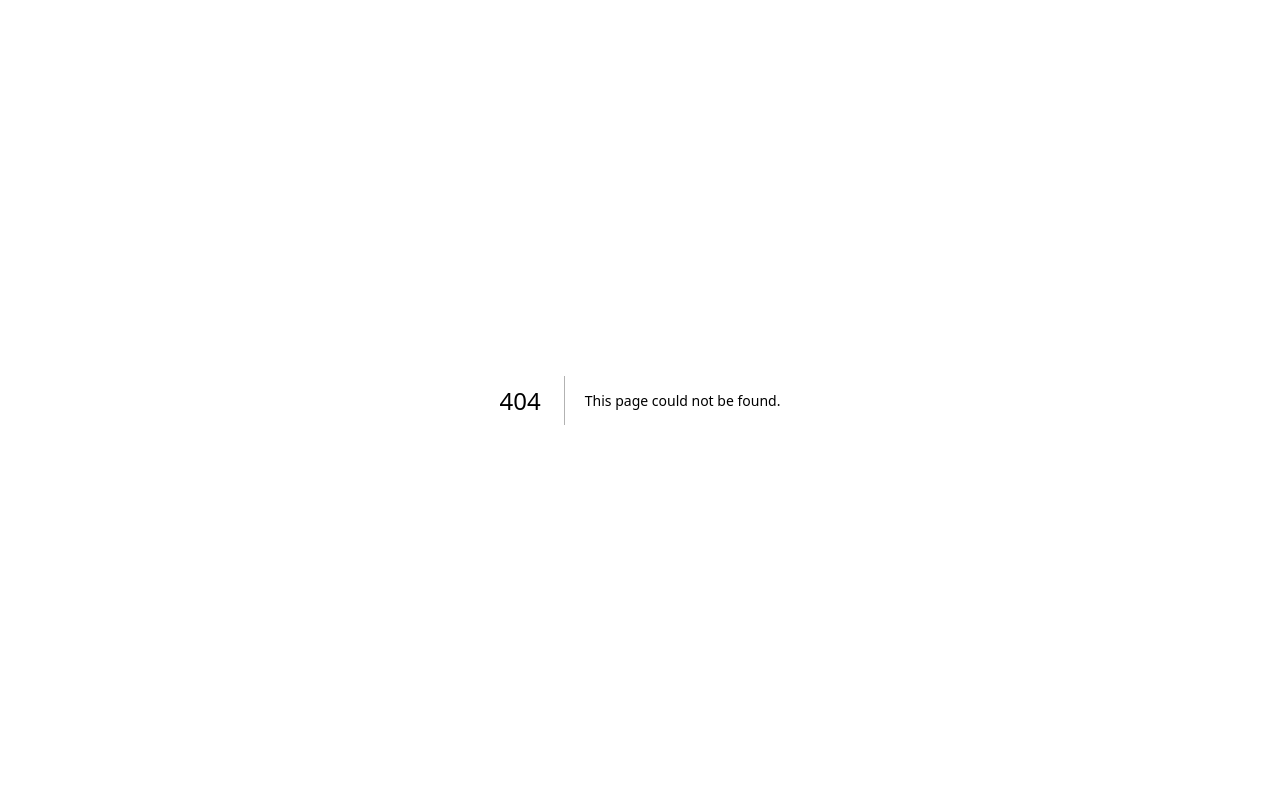
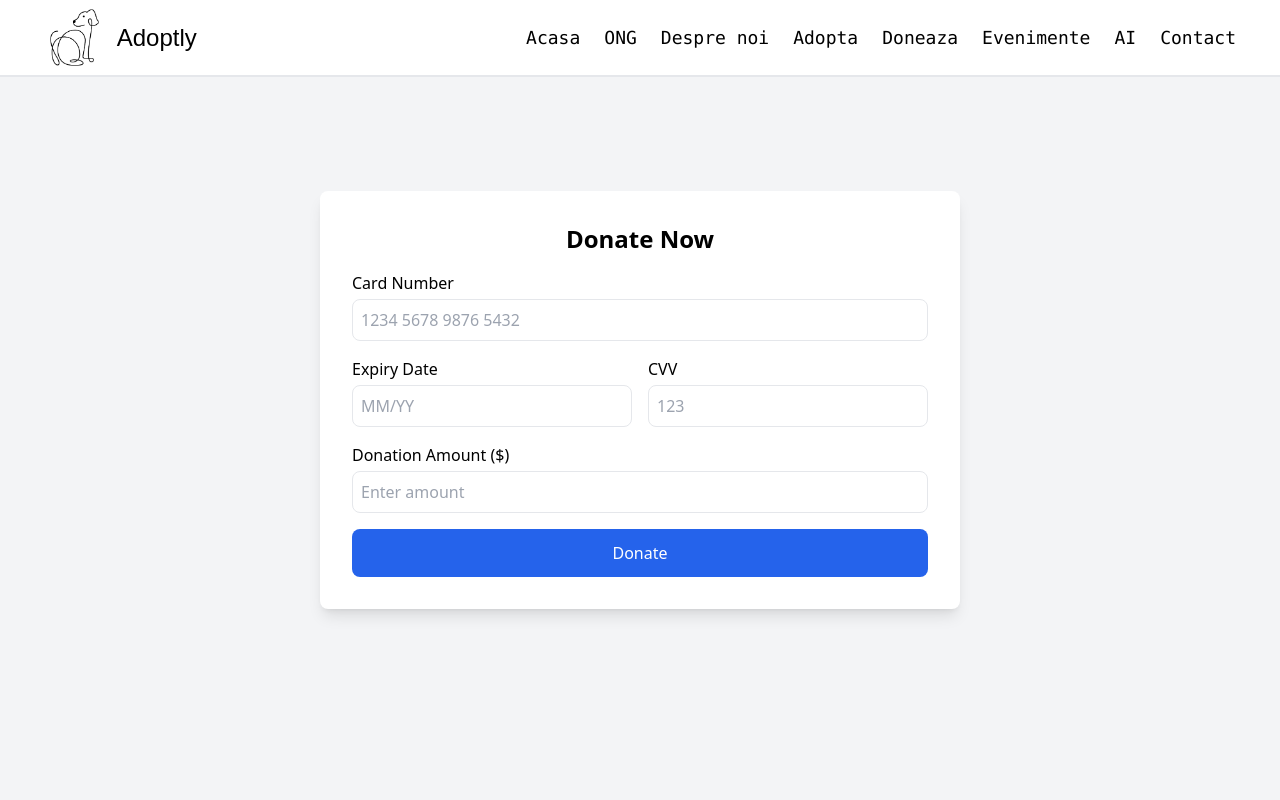
Before and after one commit to mihai888nextlab/adoptly, a Next.js app: page /doneaza in a window 1280 px wide. Before the commit this address had no page. Shown: the top 800 px of the page. Built offline with nearby package versions, Linux system fonts and the light colour scheme; a web font is replaced by a local one.

Commit message:
doneaza page
am facut ceva da e rau, nu e gata inca

```diff
--- /dev/null
+++ b/src/pages/doneaza.tsx
@@ -0,0 +1,124 @@
+import Button from "@/components/fancyButton";
+import Footer from "@/components/footer";
+import Header from "@/components/header";
+import Link from "next/link";
+import { useState } from "react";
+
+export default function Doneaza() {
+  const [cardNumber, setCardNumber] = useState("");
+  const [expiryDate, setExpiryDate] = useState("");
+  const [cvv, setCvv] = useState("");
+  const [error, setError] = useState("");
+  const [amount, setAmount] = useState("");
+
+  const handleSubmit = (e: React.FormEvent) => {
+    e.preventDefault();
+
+    // Validate inputs: Check if they contain only numbers
+    if (!/^\d+$/.test(cardNumber)) {
+      setError("Card Number must contain only numbers");
+      return;
+    }
+    if (!/^\d+$/.test(cvv)) {
+      setError("CVV must contain only numbers");
+      return;
+    }
+    if (!/^\d+$/.test(expiryDate)) {
+      setError("Expiry date must contain only numbers");
+      return;
+    }
+    if (!/\//.test(expiryDate)) {
+      setError("Expiry date must contain '/'");
+      return;
+    }
+
+    // If all validations pass, proceed
+    setError("");
+    alert("Donation submitted!");
+  };
+
+  return (
+    <main>
+      <Header />
+
+      <div className="flex justify-center items-center min-h-screen bg-gray-100">
+        <div className="w-1/2 bg-white p-8 rounded-lg shadow-lg">
+          <h2 className="text-2xl font-bold mb-4 text-center">Donate Now</h2>
+
+          {error && <p className="text-red-500 text-center">{error}</p>}
+
+          <form onSubmit={handleSubmit} className="space-y-4">
+            <div>
+              <label htmlFor="cardNumber" className="block font-medium mb-1">
+                Card Number
+              </label>
+              <input
+                type="text"
+                id="cardNumber"
+                value={cardNumber}
+                onChange={(e) => setCardNumber(e.target.value)}
+                placeholder="1234 5678 9876 5432"
+                required
+                className="w-full p-2 border rounded-lg focus:outline-none focus:ring-2 focus:ring-blue-500"
+              />
+            </div>
+
+            <div className="flex space-x-4">
+              <div className="w-1/2">
+                <label htmlFor="expiryDate" className="block font-medium mb-1">
+                  Expiry Date
+                </label>
+                <input
+                  type="text"
+                  id="expiryDate"
+                  value={expiryDate}
+                  onChange={(e) => setExpiryDate(e.target.value)}
+                  placeholder="MM/YY"
+                  required
+                  className="w-full p-2 border rounded-lg focus:outline-none focus:ring-2 focus:ring-blue-500"
+                />
+              </div>
+
+              <div className="w-1/2">
+                <label htmlFor="cvv" className="block font-medium mb-1">
+                  CVV
+                </label>
+                <input
+                  type="text"
+                  id="cvv"
+                  value={cvv}
+                  onChange={(e) => setCvv(e.target.value)}
+                  placeholder="123"
+                  required
+                  className="w-full p-2 border rounded-lg focus:outline-none focus:ring-2 focus:ring-blue-500"
+                />
+              </div>
+            </div>
+            <div>
+              <label htmlFor="amount" className="block font-medium mb-1">
+                Donation Amount ($)
+              </label>
+              <input
+                type="number"
+                id="amount"
+                value={amount}
+                onChange={(e) => setAmount(e.target.value)}
+                placeholder="Enter amount"
+                required
+                className="w-full p-2 border rounded-lg focus:outline-none focus:ring-2 focus:ring-blue-500"
+              />
+            </div>
+
+            <button
+              type="submit"
+              className="w-full bg-blue-600 text-white p-3 rounded-lg hover:bg-blue-700 transition duration-300"
+            >
+              Donate
+            </button>
+          </form>
+        </div>
+      </div>
+      <Footer />
+    </main>
+  );
+}
--- a/src/pages/evenimente.tsx
+++ b/src/pages/evenimente.tsx
@@ -1,7 +1,7 @@
 import Footer from "@/components/footer";
 import Header from "@/components/header";
 
-export default function Evenimente(){
+export default function Evenimente() {
   return (
     <main>
       <Header />
```
Lines whose indentation alone changed are shown as unchanged.
